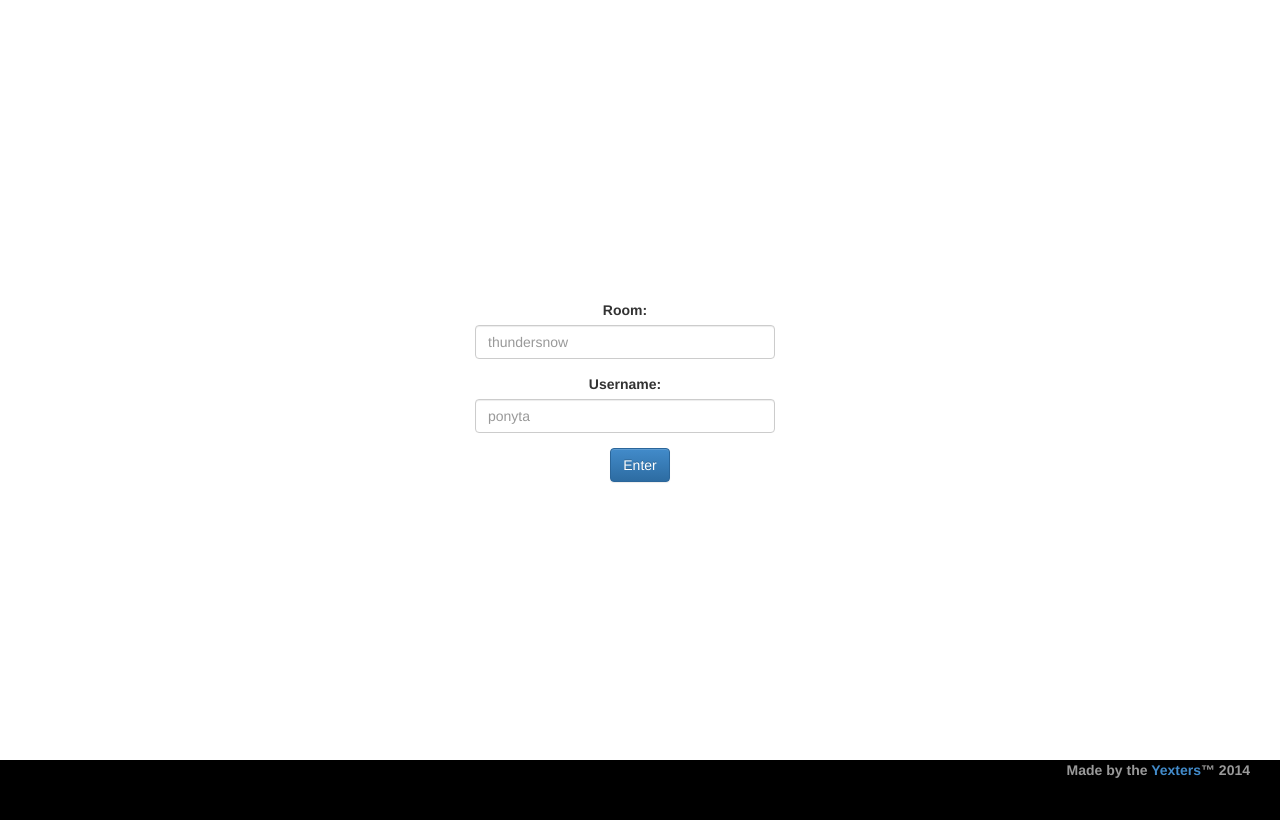
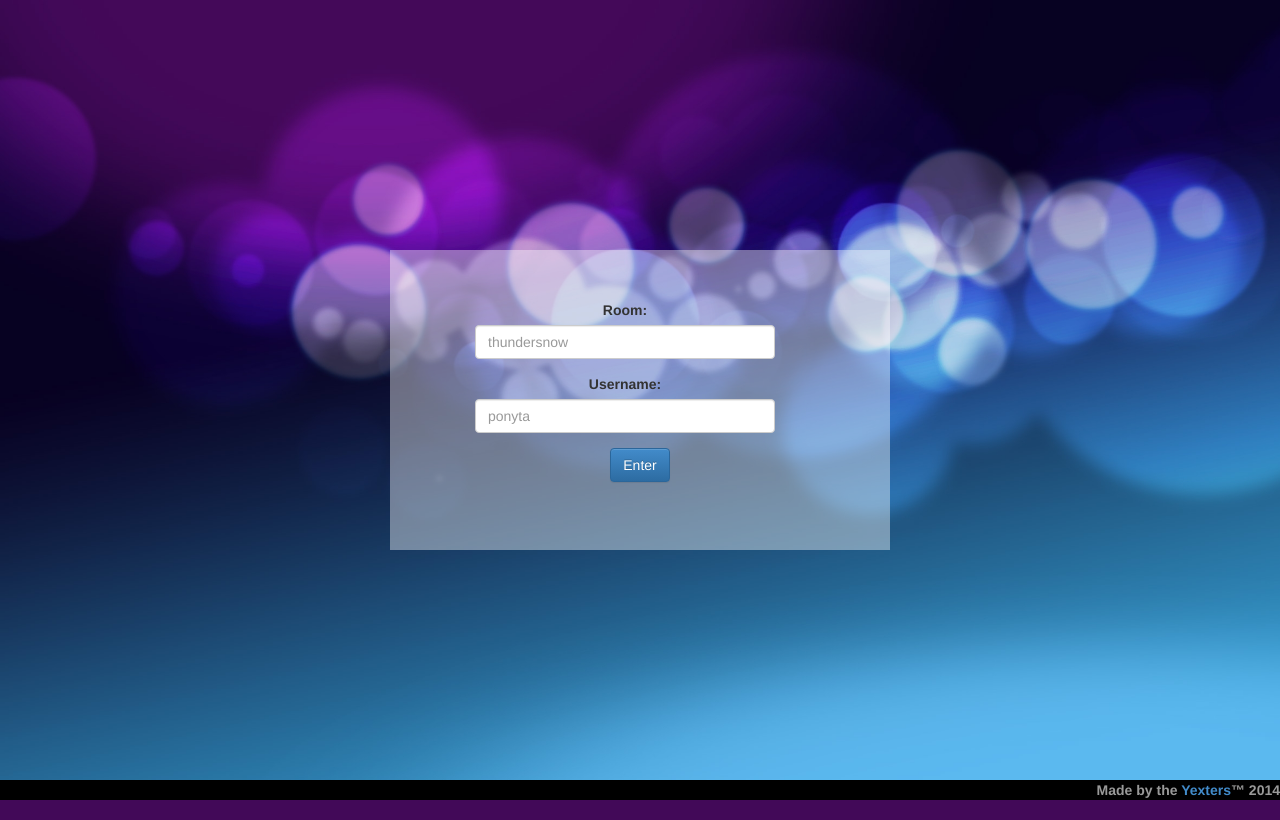
Before and after one commit to rdlin/hackprinceton2014, a Flask app: page / in a window 1280 px wide. Run offline with Flask 2, Linux system fonts and the light colour scheme; style sheets or scripts are compiled from the project's sources; some libraries are stand-ins or nearby versions.

Commit message:
fix hristijans stuff sorry bbb <3

```diff
--- a/static/css/main.css
+++ b/static/css/main.css
@@ -1,14 +1,14 @@
-html,
-body {
+#wrap {
+  min-height: 100%;
   height: 100%;
-}
-
-#content {
+  margin: 0 0 -20px;
+  padding: 0 0 20px; }
+  #wrap #content {
     width: 100%;
     height: 100%;
     background: url("/static/images/hp-background.jpg");
     background-size: cover; }
-  #content .hp-centered {
+    #wrap #content .hp-centered {
       width: 500px;
       height: 300px;
       position: absolute;
@@ -17,7 +17,7 @@ body {
       left: 50%;
       opacity: 0.4;
       background-color: white; }
-  #content #hp-menu {
+    #wrap #content #hp-menu {
       padding: 50px 85px;
       width: 500px;
       height: 300px;
@@ -27,31 +27,13 @@ body {
       margin: -150px 0 0 -250px;
       margin-bottom: -140px;
       text-align: center; }
-  #content .form-group {
-    width: 300px;
-}
-
-#wrap {
-  min-height: 100%;
-  height: auto;
-  margin: 0 auto -60px;
-  padding: 0 0 60px;
-}
+    #wrap #content .form-group {
+      width: 300px; }
 
 #footer {
-  height: 60px;
+  height: 20px;
   background: black;
   width: 100%;
   text-align: right;
   font-color: white;
-  font-weight: bold;
-}
-
-.container-footer {
-  width: auto;
-  padding: 0 30px;
-}
-
-.container-footer .credit {
-  margin: 20px 0;
-}
+  font-weight: bold; }
--- a/static/sass/main.scss
+++ b/static/sass/main.scss
@@ -1,3 +1,9 @@
+#wrap {
+  min-height: 100%;
+  height: 100%;
+  margin: 0 0 -20px;
+  padding: 0 0 20px;
+
   #content {
   width: 100%;
   height: 100%;
@@ -31,10 +37,12 @@
       width: 300px;
     }
   }
+}
 
 #footer {
+  height: 20px;
+  background: black;
   width: 100%;
-  background: black;
   text-align: right;
   font-color: white;
   font-weight: bold;
--- a/templates/base.html
+++ b/templates/base.html
@@ -17,7 +17,7 @@
       {% block footer %}
       <div class="container-footer">
         <p class="text-muted credit">
-          Made by the <a href="/aboutus">Yexters</a>&trade; 2014
+          Made by the <a href="www.yext.com">Yexters</a>&trade; 2014
         </p>
       </div>
       {% endblock %}
```
Lines whose indentation alone changed are shown as unchanged.
